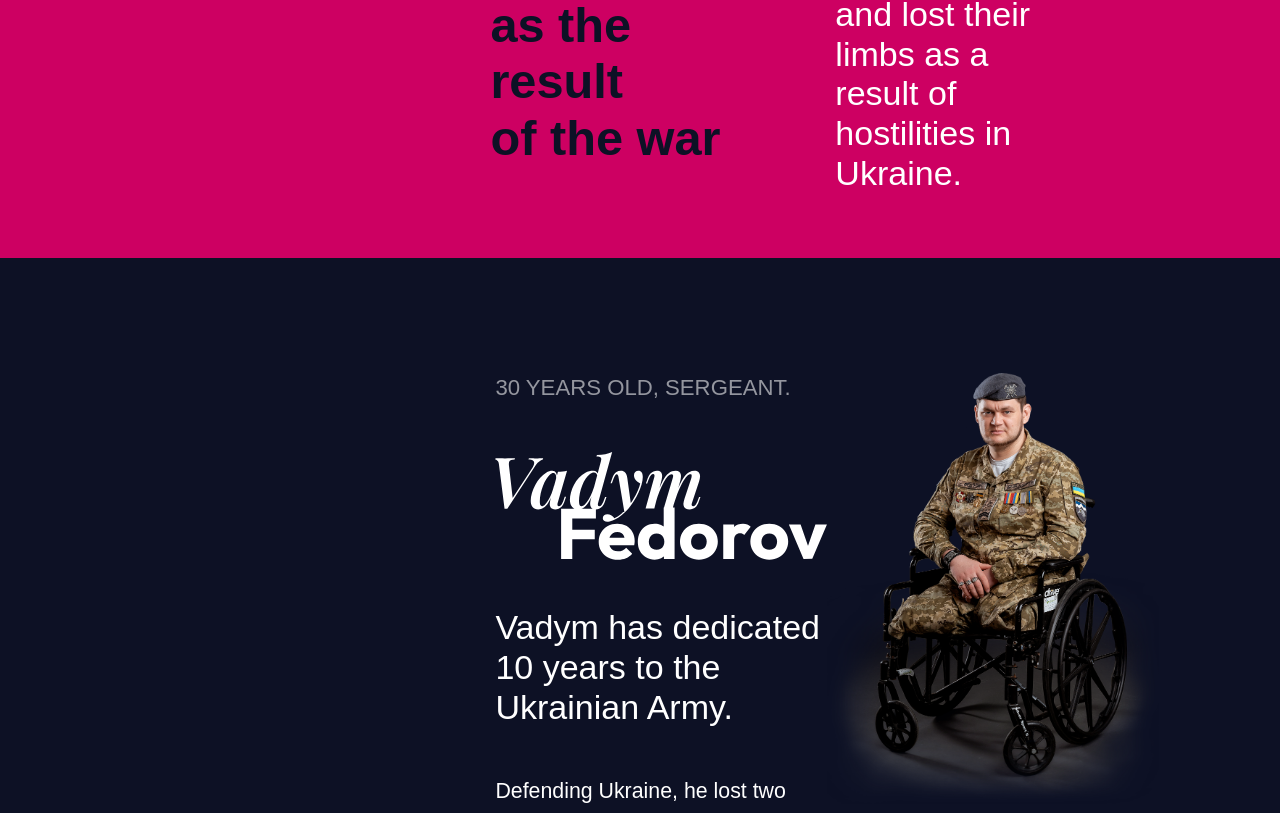
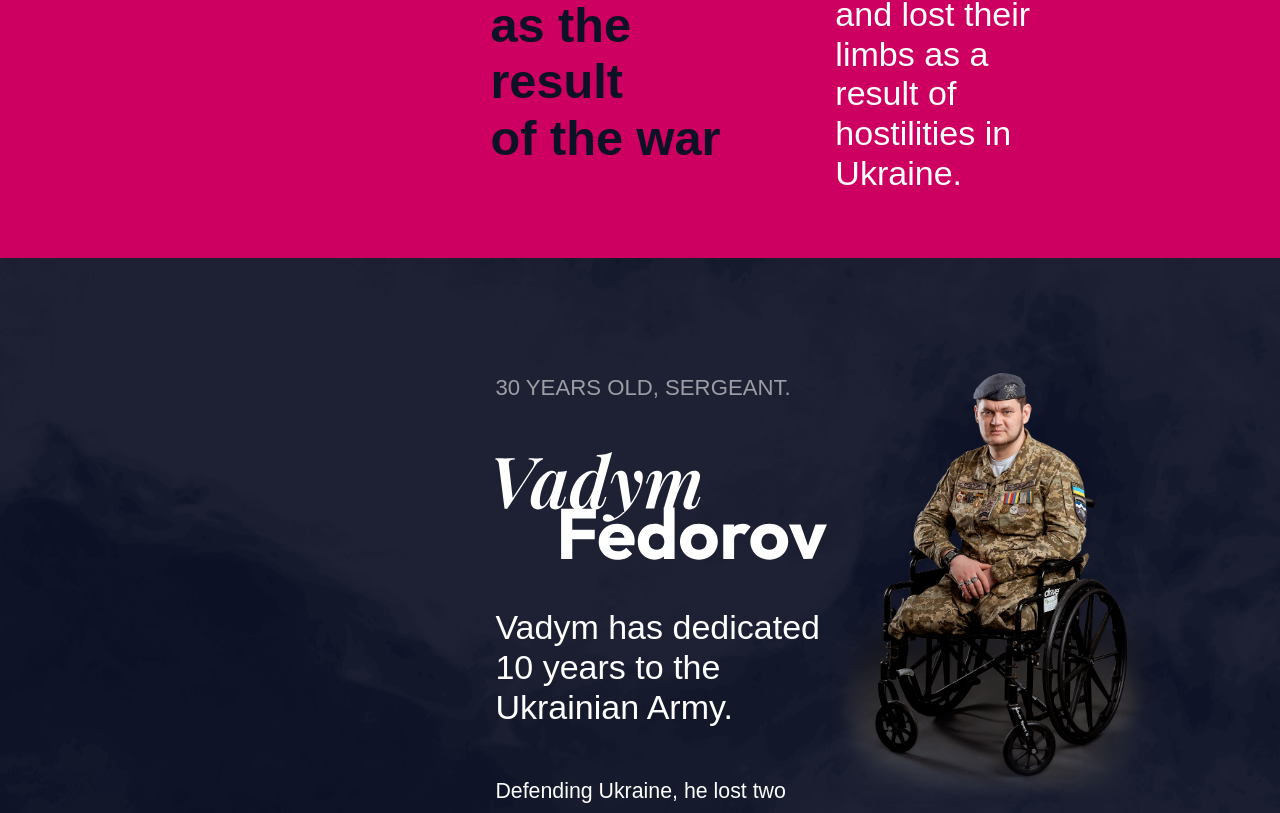
Before and after one commit to ditagroupinc/protez, a Next.js app: page / in a window 1280 px wide. Shown: the part 2942-3755 px from the top of the page. Built offline with nearby package versions, Linux system fonts and the light colour scheme.

Commit message:
smoke-background-component

```diff
--- a/app/globals.css
+++ b/app/globals.css
@@ -169,6 +169,7 @@ body {
   padding-left: var(--sectionPaddingLeft);
   padding-right: var(--sectionPaddingRight);
   padding-top: 9%;
+  height: 100vh;
 }
 @media screen and (max-width: 1180px) {
   .section {
--- /dev/null
+++ b/components/SmokeBackground/index.jsx
@@ -0,0 +1,10 @@
+import style from "./smokeBackground.module.css";
+
+export default function SmokeBackground({ className }) {
+  return (
+    <div className={`${style.container} ${className}`}>
+      <div className={`${style.bg} ${style.smokeBg}`} />
+      <div className={`${style.bg} ${style.smoke}`} />
+    </div>
+  );
+}
--- /dev/null
+++ b/components/SmokeBackground/smokeBackground.module.css
@@ -0,0 +1,71 @@
+.container {
+  position: absolute;
+  width: 100%;
+  height: 100%;
+  top: 0;
+  left: 0;
+  overflow: hidden;
+  pointer-events: none;
+}
+
+.bg {
+  position: absolute;
+  left: 0;
+  top: 0;
+  background: url() center center no-repeat;
+  background-size: cover;
+}
+
+.smoke,
+.smokeBg {
+  position: absolute;
+  left: 0;
+  top: 0;
+  width: 100%;
+  height: 100%;
+  background-image: url("/smokeBackground/smoke-bg-2.png");
+  z-index: 0;
+  background-size: cover;
+}
+
+.smokeBg {
+  background-image: url("/smokeBackground/smoke-bg.png");
+  z-index: -1;
+}
+
+.smoke {
+  animation: float2 15s infinite ease-in-out;
+}
+
+.smokeBg {
+  animation: float alternate 30s infinite ease-in-out;
+}
+
+@keyframes float {
+  0% {
+    opacity: 0.8;
+    transform: translateX(3%) scale(1.2);
+  }
+  50% {
+    opacity: 0.8;
+    transform: translateX(0) scale(1.4);
+  }
+  100% {
+    opacity: 0.8;
+    transform: translateX(-3%) scale(1.2);
+  }
+}
+@keyframes float2 {
+  0% {
+    opacity: 0;
+    transform: translateX(-10%) scale(1.5);
+  }
+  50% {
+    opacity: 1;
+    transform: translateX(0) scale(1.2);
+  }
+  100% {
+    opacity: 0;
+    transform: translateX(10%) scale(1.5);
+  }
+}
--- a/sections/Veterans/index.jsx
+++ b/sections/Veterans/index.jsx
@@ -4,6 +4,7 @@ import { ScreenModeAndSizeContext } from "@/contexts/ScreenModeAndSizeContext";
 import style from "./Veterans.module.css";
 import Image from "next/image";
 import Slider from "react-slick";
+import SmokeBackground from "@/components/SmokeBackground";
 
 const veteransText = {
   veterans: [
@@ -173,10 +174,12 @@ export default function Veterans() {
       className={style.section + " section veterans"}
       style={{ height: height }}
     >
+      <SmokeBackground />
       <Slider ref={sliderRef} {...settings} className={style.slickSlider}>
         {veteransText.veterans.map((element, index) => (
           <div key={index}>
             <div className={style.sliderCard}>
+              {/* <SmokeBackground /> */}
               <div className={style.leftSide}>
                 <h5 className={`h5 ${screenModeClass} ${style.ageRank}`}>
                   {element.ageRank[lang]}
```
Also changed, not shown: public/smokeBackground/smoke-bg-2.png (added), public/smokeBackground/smoke-bg.png (added).
